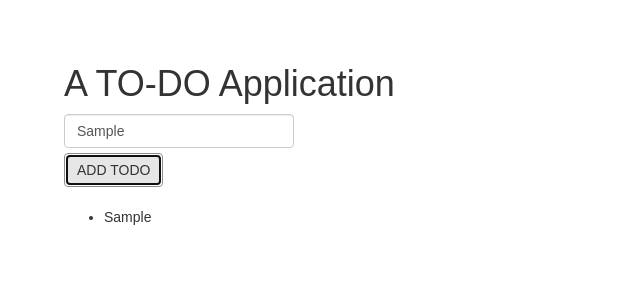
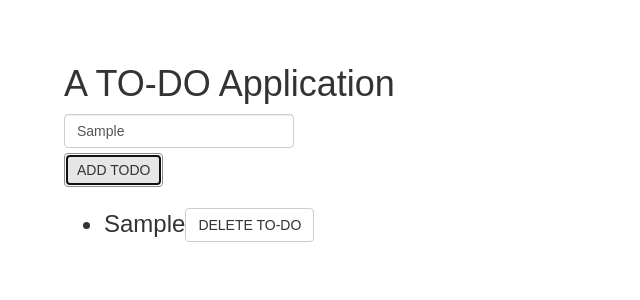
Before and after one commit to karanagarwal17/Todo-react-redux, a React (Create React App) app: page / in a window 1280 px wide. Both pictures are taken after typing "Sample" into the empty fields and a click on the button "ADD TODO". Shown: the top 300 px of the page, without its empty margins (0-640 px from the left). Built offline with nearby package versions, Linux system fonts and the light colour scheme.

Commit message:
intial state array structure replaced by object.

```diff
--- a/src/App.css
+++ b/src/App.css
@@ -14,6 +14,10 @@
   margin-top: 20px;
 }
 
+._font{
+	font-size: 24px;
+}
+
 @keyframes App-logo-spin {
   from { transform: rotate(0deg); }
   to { transform: rotate(360deg); }
--- a/src/App.js
+++ b/src/App.js
@@ -16,7 +16,7 @@ constructor(){
 }
 
   componentDidMount(){
-  	console.log(this);
+  	console.log(this.props);
   }
 
   change(event){
@@ -26,7 +26,6 @@ constructor(){
   }
 
   handleClick(e){
-  	console.log('moti iloveu',this.props.TODO_ARRAY);
   	this.props.addTodo(this.state.input_value);
   }
 
@@ -42,7 +41,13 @@ constructor(){
 
         <ul className = "_ul">
          {this.props.TODO_ARRAY.map(function(listValue){
-            return <li key = {listValue}>{listValue}</li>;
+            return(
+               <div>
+                <li className = "_font" key = {listValue.title}>{listValue.title}
+                  <button className = "btn btn-default">DELETE TO-DO </button>
+                </li>
+               </div>
+               )
           })}
          </ul>
 
--- a/src/Reducers/reducer.js
+++ b/src/Reducers/reducer.js
@@ -13,8 +13,7 @@ export const TodoList = (state = intialState , action) =>{
 	switch(action.type){
 
 		case 'ADD_TODO':
-			let modified_arr = state.TODO.concat([action.title]);
-			return { TODO: modified_arr};
+			return { TODO: state.TODO.concat([{title:action.title, done:false}])};
 			break;
 		default:
 			return state;
```
